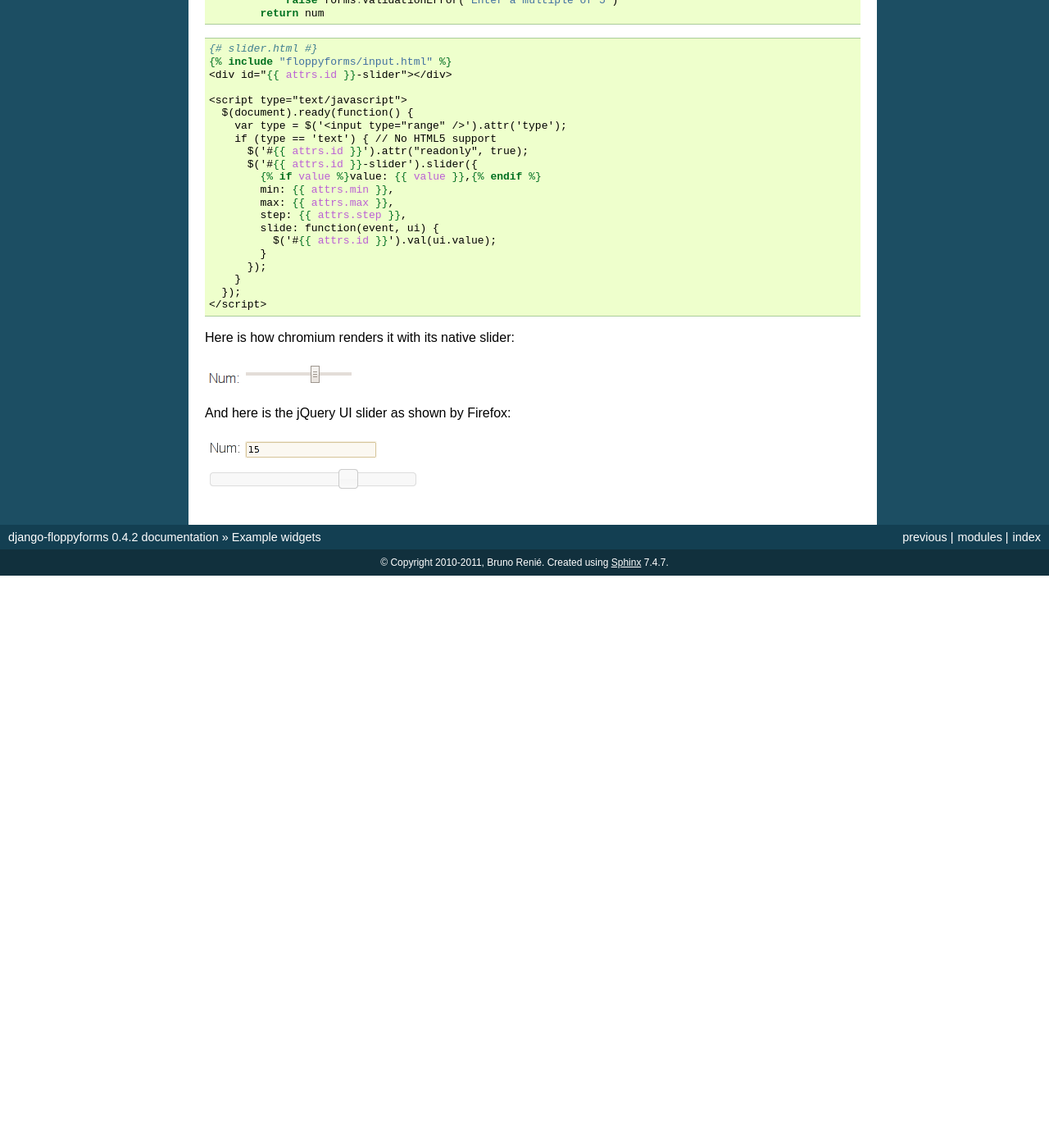
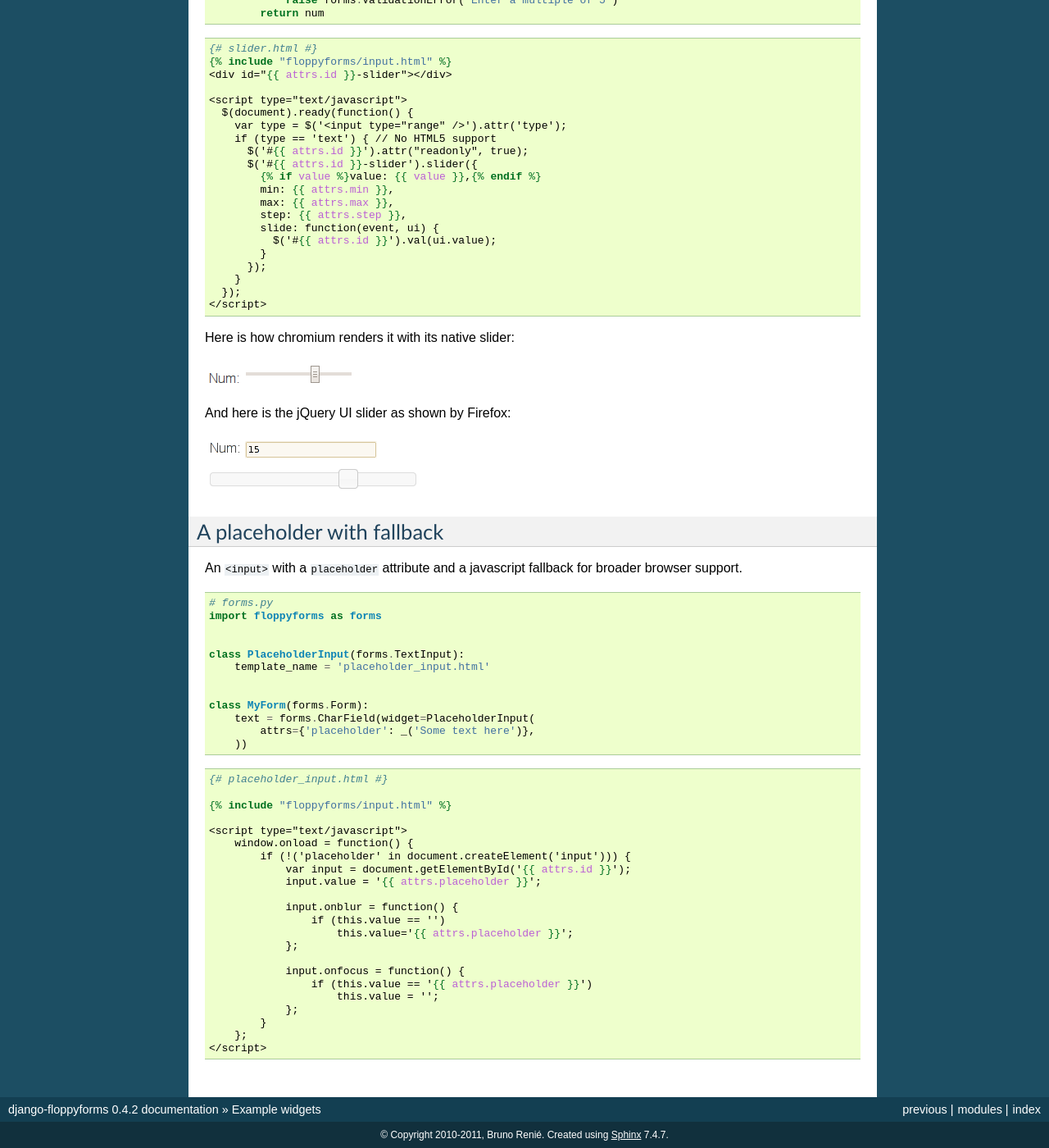
Before and after one commit to jazzband/django-floppyforms, a Sphinx documentation site: the page built from docs/examples.rst, in a window 1280 px wide and 1400 px high, scrolled down 2402 px. Shown: the whole window at 82% size. Built offline with Sphinx 7.4.7, drawn with Linux system fonts in a browser that asks for light colours; before the commit the page ends 3104 px from its top, so only the background shows below that; some of the changed text lies outside the part shown.

Commit message:
Added another example: placeholder with fallback

```diff
--- a/docs/examples.rst
+++ b/docs/examples.rst
@@ -167,3 +167,50 @@
 And here is the jQuery UI slider as shown by Firefox:
 
 .. image:: images/slider-jquery-ui.png
+
+A placeholder with fallback
+---------------------------
+
+An ``<input>`` with a ``placeholder`` attribute and a javascript fallback for
+broader browser support.
+
+.. code-block:: python
+
+
+    # forms.py
+    import floppyforms as forms
+
+
+    class PlaceholderInput(forms.TextInput):
+        template_name = 'placeholder_input.html'
+
+
+    class MyForm(forms.Form):
+        text = forms.CharField(widget=PlaceholderInput(
+            attrs={'placeholder': _('Some text here')},
+        ))
+
+.. code-block:: jinja
+
+    {# placeholder_input.html #}
+
+    {% include "floppyforms/input.html" %}
+
+    <script type="text/javascript">
+        window.onload = function() {
+            if (!('placeholder' in document.createElement('input'))) {
+                var input = document.getElementById('{{ attrs.id }}');
+                input.value = '{{ attrs.placeholder }}';
+
+                input.onblur = function() {
+                    if (this.value == '')
+                        this.value='{{ attrs.placeholder }}';
+                };
+
+                input.onfocus = function() {
+                    if (this.value == '{{ attrs.placeholder }}')
+                        this.value = '';
+                };
+            }
+        };
+    </script>
```
